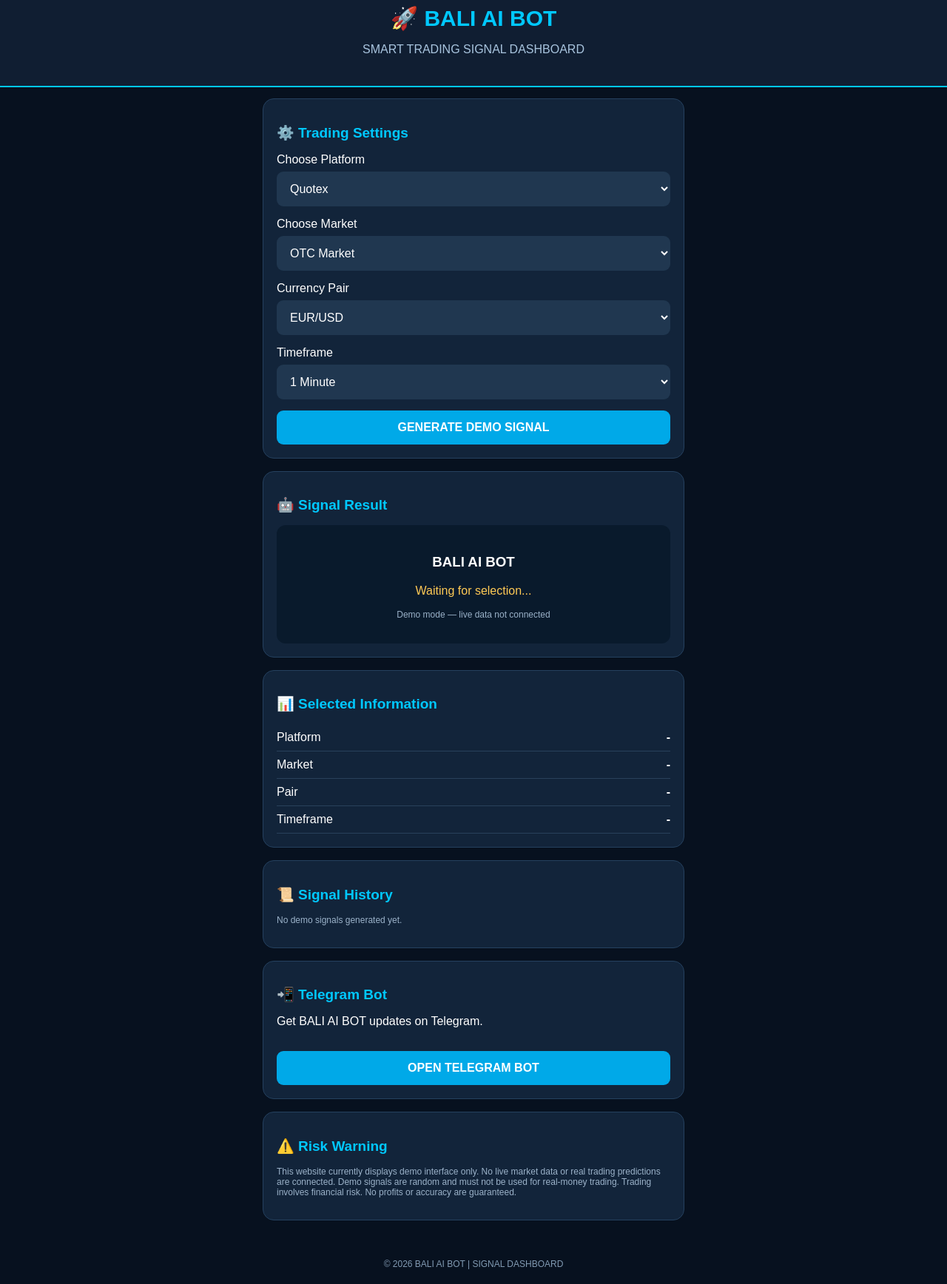
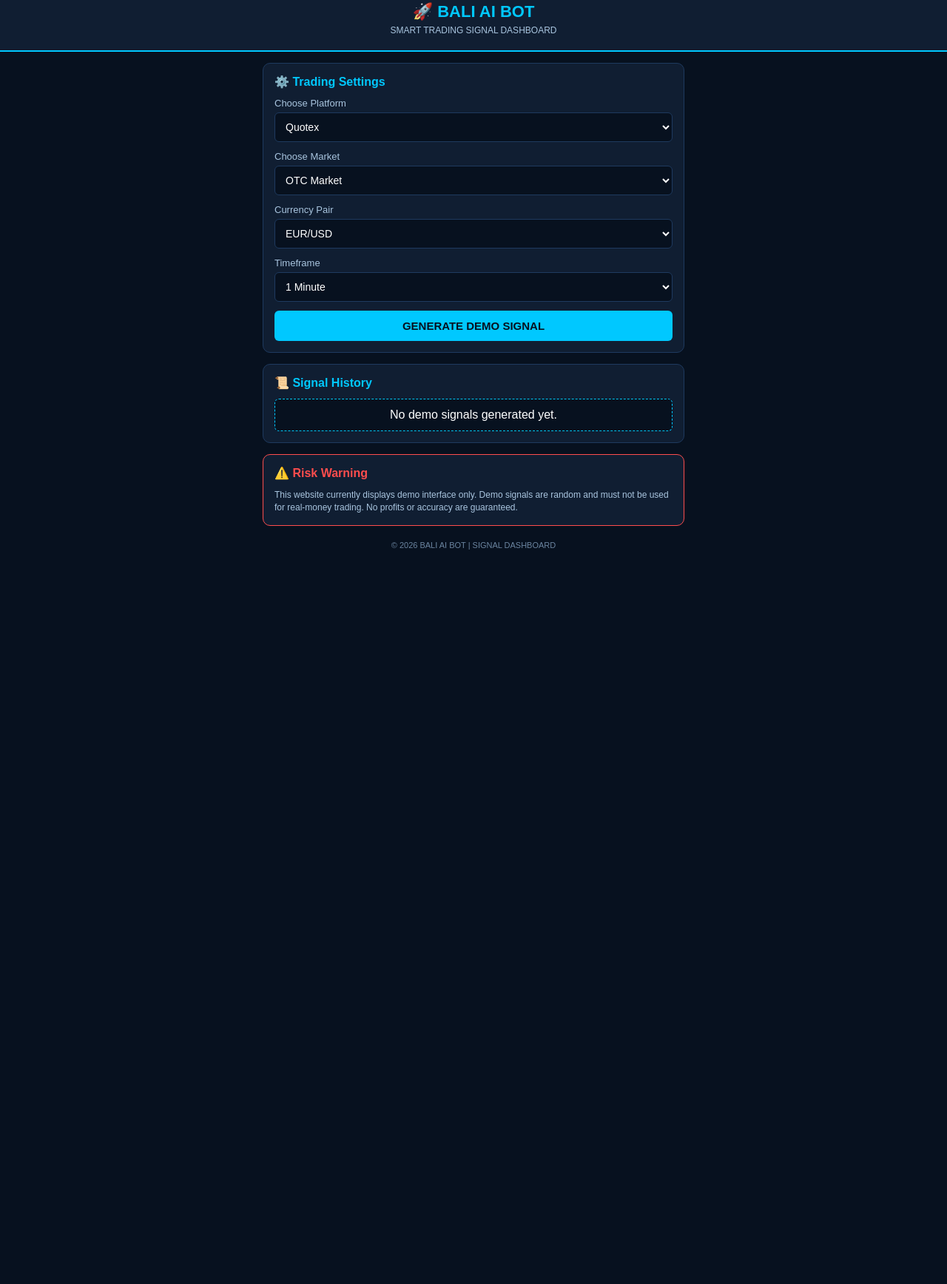
Before and after one commit to bk6010465-rgb/bali-ai-bot, a plain HTML site: page index.html in a window 1280 px wide. Shown: the part 17-1753 px from the top of the page at 74% size. After the commit the page ends 815 px from the top, so only its background shows below. Drawn offline with Linux system fonts and the light colour scheme.

Commit message:
Update index.html

```diff
--- a/index.html
+++ b/index.html
@@ -1,4 +1,3 @@
-
 <!DOCTYPE html>
 <html lang="en">
 <head>
@@ -10,44 +9,35 @@
         body{
             margin:0;background:#07111f;color:white;
             font-family:Arial,sans-serif;
+            padding-bottom: 40px;
         }
         header{
- text-align:center;padding:24px 12px;
+            text-align:center;padding:20px 12px;
             background:#101e32;border-bottom:2px solid #00c8ff;
         }
-header h1{color:#00c8ff;margin:0;font-size:30px}
-header p{color:#a9c5df}
-.container{max-width:600px;margin:auto;padding:15px}
+        header h1{color:#00c8ff;margin:0;font-size:22px;}
+        header p{color:#a9c5df;margin:5px 0 0;font-size:12px;}
+        .container{max-width:600px;margin:15px auto;padding:0 15px;}
         .card{
- background:#12243a;border:1px solid #25415f;
- padding:18px;border-radius:15px;margin-bottom:17px;
+            background:#101e32;border:1px solid #1e3a5f;
+            border-radius:10px;padding:15px;margin-bottom:15px;
         }
-h2{color:#00c8ff;font-size:19px}
-label{display:block;margin:15px 0 7px}
-select,button{
- width:100%;padding:14px;border-radius:9px;
- border:none;font-size:16px;
+        .card h2{font-size:16px;color:#00c8ff;margin-top:0;margin-bottom:12px;}
+        label{display:block;font-size:13px;color:#a9c5df;margin-bottom:5px;}
+        select{
+            width:100%;padding:10px;background:#07111f;color:white;
+            border:1px solid #1e3a5f;border-radius:6px;margin-bottom:12px;font-size:14px;
         }
-select{background:#203750;color:white}
-button{
- background:#00a9e8;color:white;font-weight:bold;
- margin-top:15px;cursor:pointer;
+        .btn{
+            width:100%;padding:12px;background:#00c8ff;color:#07111f;
+            font-weight:bold;border:none;border-radius:6px;font-size:15px;cursor:pointer;
         }
-button:active{opacity:.8}
-.result{
- text-align:center;background:#091a2c;
- padding:20px;border-radius:12px;margin-top:15px;
+        .btn:active{background:#0099cc;}
+        .signal-box{
+            background:#07111f;border:1px dashed #00c8ff;
+            padding:12px;border-radius:6px;margin-top:10px;text-align:center;
         }
-.signal{font-size:28px;font-weight:bold}
-.buy{color:#00e69a}
-.sell{color:#ff5575}
-.wait{color:#ffca55}
-.small{color:#9bb2c9;font-size:12px}
-.row{
- display:flex;justify-content:space-between;
- padding:9px 0;border-bottom:1px solid #29415b;
-}
-footer{text-align:center;padding:20px;color:#829bb3;font-size:12px}
+        .footer{text-align:center;color:#6b85a0;font-size:11px;margin-top:20px;}
     </style>
 </head>
 <body>
@@ -58,115 +48,85 @@ footer{text-align:center;padding:20px;color:#829bb3;font-size:12px}
     </header>
 
     <div class="container">
-
+        <!-- Settings Card -->
         <div class="card">
             <h2>⚙️ Trading Settings</h2>
 
             <label>Choose Platform</label>
             <select id="platform">
-<option>Quotex</option>
-<option>Pocket Option</option>
+                <option value="Quotex">Quotex</option>
+                <option value="Pocket Option">Pocket Option</option>
             </select>
 
             <label>Choose Market</label>
             <select id="market">
-<option>OTC Market</option>
-<option>Normal Market</option>
+                <option value="OTC Market">OTC Market</option>
+                <option value="Normal Market">Normal Market</option>
             </select>
 
             <label>Currency Pair</label>
             <select id="pair">
-<option>EUR/USD</option>
-<option>GBP/USD</option>
-<option>USD/JPY</option>
-<option>AUD/USD</option>
-<option>EUR/GBP</option>
-<option>USD/CAD</option>
-<option>NZD/USD</option>
+                <option value="EUR/USD">EUR/USD</option>
+                <option value="GBP/USD">GBP/USD</option>
+                <option value="USD/JPY">USD/JPY</option>
+                <option value="AUD/USD">AUD/USD</option>
             </select>
 
             <label>Timeframe</label>
-<select id="time">
-<option>1 Minute</option>
-<option>5 Minutes</option>
-<option>15 Minutes</option>
+            <select id="timeframe">
+                <option value="1 Minute">1 Minute</option>
+                <option value="2 Minutes">2 Minutes</option>
+                <option value="5 Minutes">5 Minutes</option>
             </select>
 
-<button onclick="getSignal()">GENERATE DEMO SIGNAL</button>
+            <button class="btn" onclick="generateSignal()">GENERATE DEMO SIGNAL</button>
         </div>
 
+        <!-- Signal History Card -->
         <div class="card">
-<h2>🤖 Signal Result</h2>
-<div class="result" id="result">
-<h3>BALI AI BOT</h3>
-<p class="wait">Waiting for selection...</p>
-<p class="small">Demo mode — live data not connected</p>
+            <h2>📜 Signal History</h2>
+            <div id="signalResult" class="signal-box">
+                No demo signals generated yet.
             </div>
         </div>
 
-<div class="card">
-<h2>📊 Selected Information</h2>
-<div class="row"><span>Platform</span><b id="p">-</b></div>
-<div class="row"><span>Market</span><b id="m">-</b></div>
-<div class="row"><span>Pair</span><b id="c">-</b></div>
-<div class="row"><span>Timeframe</span><b id="t">-</b></div>
+        <!-- Risk Warning -->
+        <div class="card" style="border-color:#ff4d4d;">
+            <h2 style="color:#ff4d4d;">⚠️ Risk Warning</h2>
+            <p style="font-size:12px;color:#a9c5df;line-height:1.4;margin:0;">
+                This website currently displays demo interface only. Demo signals are random and must not be used for real-money trading. No profits or accuracy are guaranteed.
+            </p>
         </div>
 
-<div class="card">
-<h2>📜 Signal History</h2>
-<div id="history">
-<p class="small">No demo signals generated yet.</p>
+        <div class="footer">
+            © 2026 BALI AI BOT | SIGNAL DASHBOARD
         </div>
     </div>
 
-<div class="card">
-<h2>📲 Telegram Bot</h2>
-<p>Get BALI AI BOT updates on Telegram.</p>
-<a href="https://t.me/BaliAISignalBot" target="_blank">
-<button>OPEN TELEGRAM BOT</button>
-</a>
+    <script>
+        function generateSignal() {
+            const platform = document.getElementById('platform').value;
+            const market = document.getElementById('market').value;
+            const pair = document.getElementById('pair').value;
+            const timeframe = document.getElementById('timeframe').value;
+
+            const actions = ["🟢 CALL (UP)", "🔴 PUT (DOWN)"];
+            const randomAction = actions[Math.floor(Math.random() * actions.length)];
+            const accuracy = (Math.random() * (98 - 85) + 85).toFixed(1);
+
+            const now = new Date();
+            const timeString = now.toLocaleTimeString();
+
+            const resultHTML = `
+                <div style="font-size:14px;color:#a9c5df;margin-bottom:5px;"><b>${platform}</b> (${market})</div>
+                <div style="font-size:16px;color:white;margin-bottom:5px;">Pair: <b>${pair}</b> | Timeframe: <b>${timeframe}</b></div>
+                <div style="font-size:18px;font-weight:bold;margin:8px 0;color:${randomAction.includes('CALL') ? '#00ffcc' : '#ff4d4d'};">
+                    Signal: ${randomAction}
                 </div>
-
-<div class="card">
-<h2>⚠️ Risk Warning</h2>
-<p class="small">
-This website currently displays demo interface only.
-No live market data or real trading predictions
-are connected. Demo signals are random and must
-not be used for real-money trading.
-Trading involves financial risk. No profits
-or accuracy are guaranteed.
-</p>
-</div>
-
-</div>
-
-<footer>© 2026 BALI AI BOT | SIGNAL DASHBOARD</footer>
-
-<script>
-let historyList=[];
-
-function getSignal(){
- const platform=document.getElementById("platform").value;
- const market=document.getElementById("market").value;
- const pair=document.getElementById("pair").value;
- const time=document.getElementById("time").value;
-
- document.getElementById("p").textContent=platform;
- document.getElementById("m").textContent=market;
- document.getElementById("c").textContent=pair;
- document.getElementById("t").textContent=time;
-
- document.getElementById("result").innerHTML=`
- <h3>🔍 Analysis Required</h3>
- <p>${platform}</p>
- <p>${market}</p>
- <p><b>${pair}</b></p>
- <p>${time}</p>
- <p class="wait">LIVE MARKET DATA NOT CONNECTED</p>
- <p class="small">No real BUY/SELL recommendation available.</p>
+                <div style="font-size:12px;color:#00c8ff;">Accuracy: ~${accuracy}% | Time: ${timeString}</div>
             `;
 
+            document.getElementById('signalResult').innerHTML = resultHTML;
         }
     </script>
 
```
Lines whose indentation alone changed are shown as unchanged.
